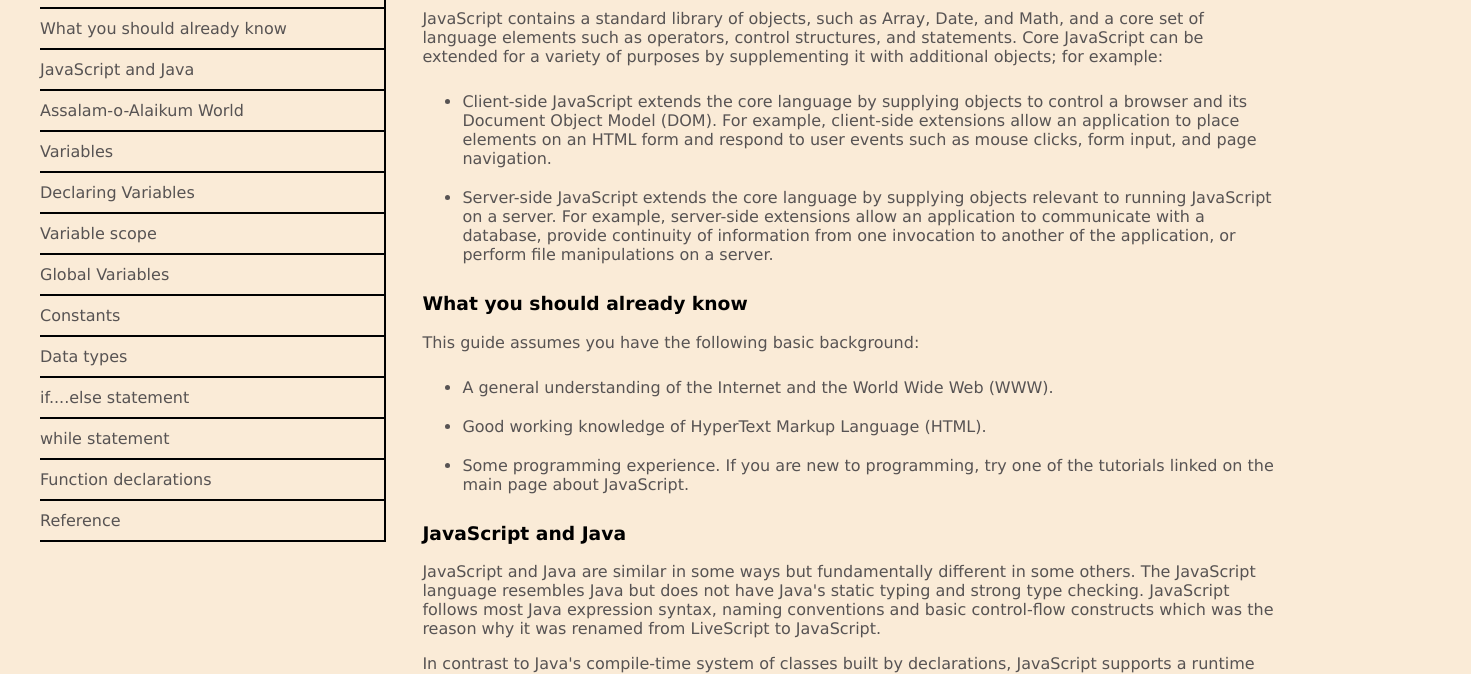
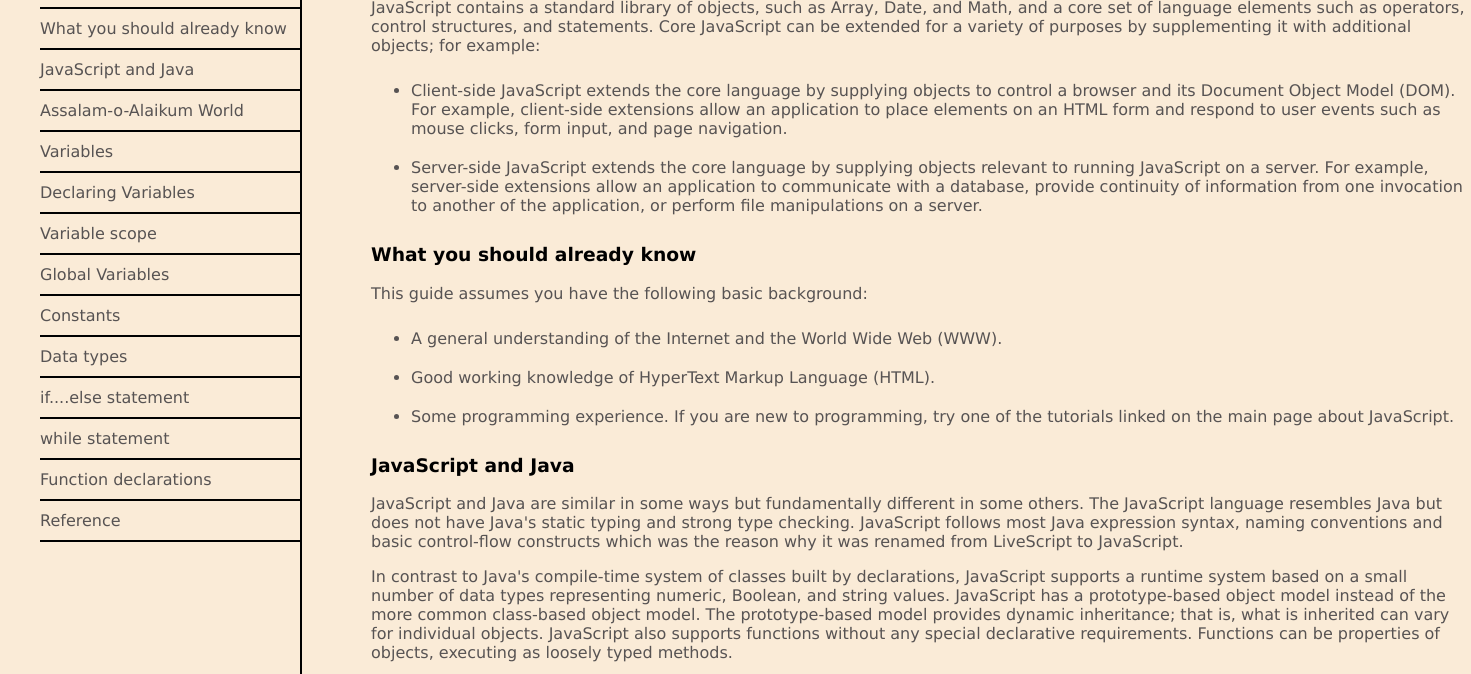
Before and after one commit to bsf2000650/14-Technical_Documentation_Page_FCC_Certification_Project_Projec_14, a plain HTML site: page index.html in a window 1280 px wide. Shown: the part 122-796 px from the top of the page, 1471 px wide, since content can reach past the window. Drawn offline with Linux system fonts and the light colour scheme.

Commit message:
Rectifying project. Correcting max-width and min-width.

```diff
--- a/index.html
+++ b/index.html
@@ -8,7 +8,6 @@
     <link rel="stylesheet" href="styles.css">
 </head>
 <body>
-    <main>
         <aside>
             <ul>
                 <li><h1>JS Documentation</h1></li>
@@ -28,6 +27,7 @@
                 <li> <a href="#reference"> Reference </a> </li>
             </ul>
         </aside>
+    <main>
         <section>
             <article>
             <h1 id="introduction">Introduction</h1>
--- a/styles.css
+++ b/styles.css
@@ -1,15 +1,27 @@
 body{
-    margin: 0;
-    padding: 0;
+    /* margin: 0;
+    padding: 0; */
     background-color: antiquewhite;
     font-family: Verdana, Geneva, Tahoma, sans-serif;
     color: rgb(87, 83, 83);
+    min-width: 290px;
+}
+main{
+    position: absolute;
+    margin-top: 0;
+    margin-bottom: 20px;
+    width: 1100px;
+    min-width: 300px;
 }
 aside{
-    width: 30%;
+    /* position: fixed; */
+    width: 300px;
     border-right: 2px solid black;
     position: fixed;
-    margin-right: 0;
+    top: 0;
+    left: 0;
+    height: 100%;
+    min-width: 290px;
 }
 ul{
     list-style: none;
@@ -21,7 +33,7 @@ li{
     border-bottom: 2px solid black;
 }
 section{
-    position: absolute;
+    position: relative;
     left: 33%;
 }
 h1{
```
